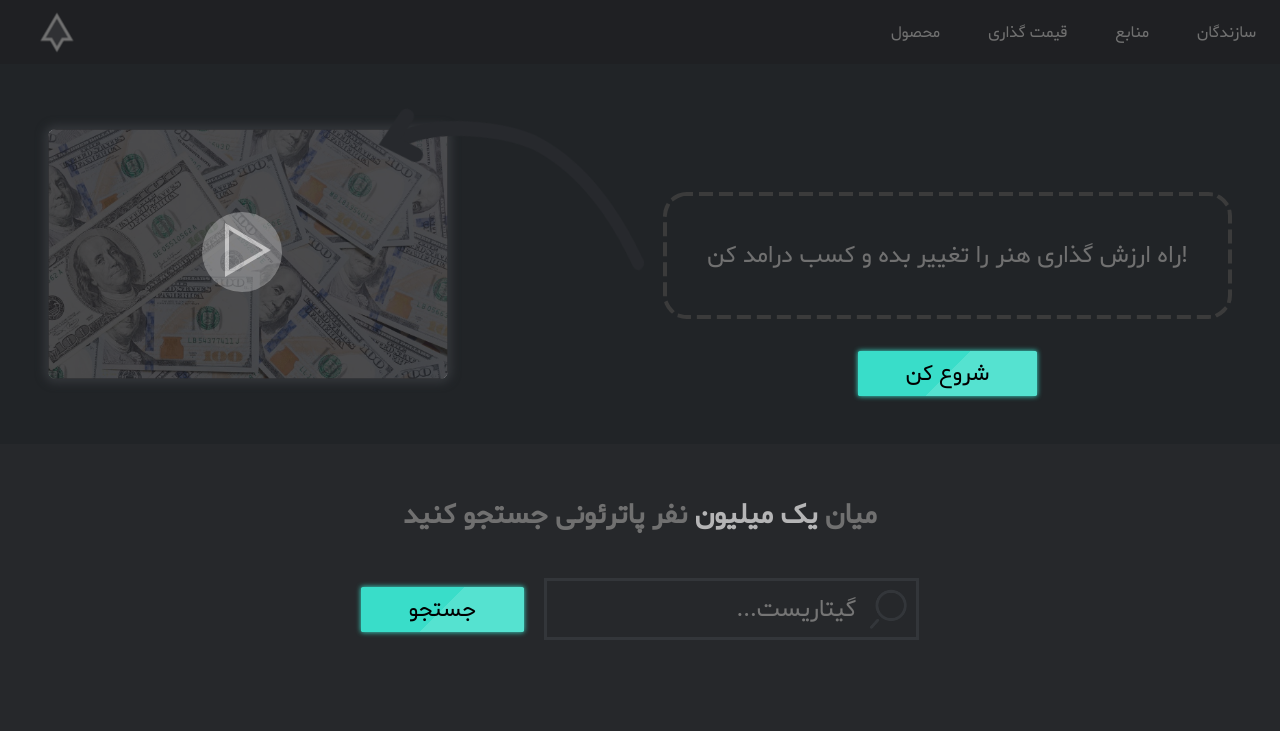
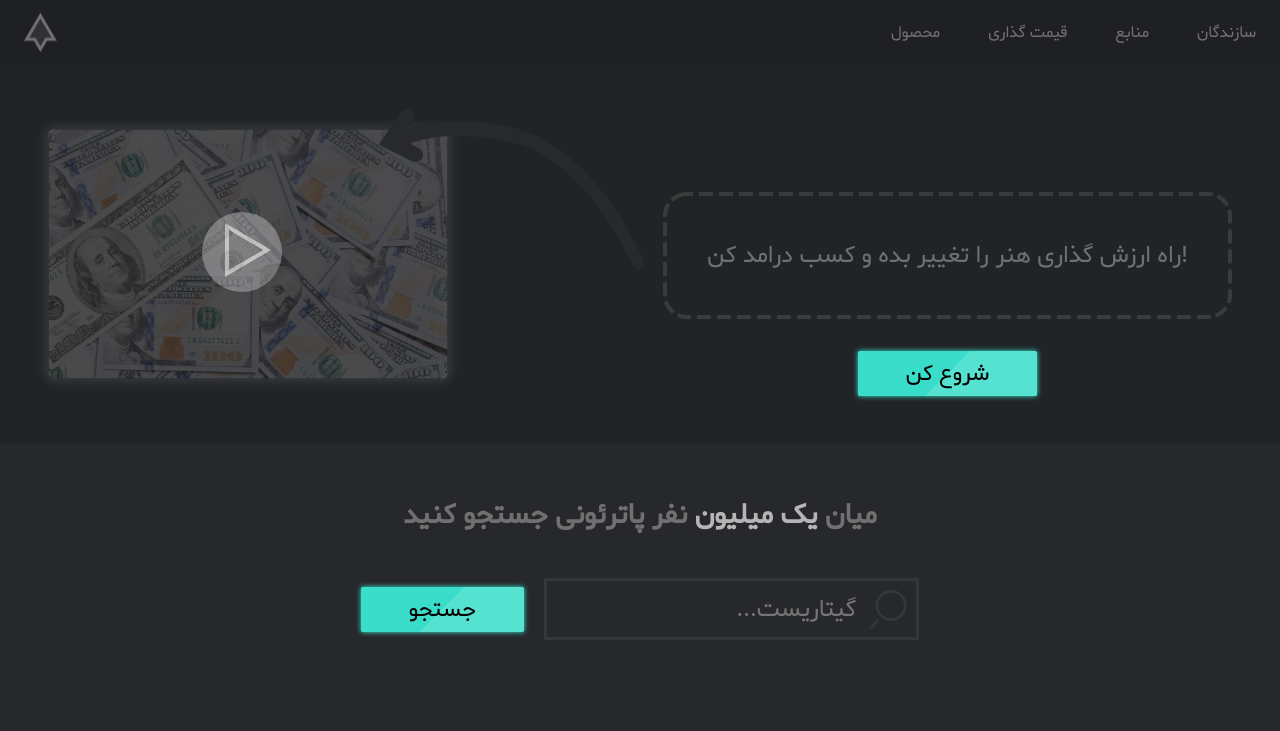
Before and after one commit to kolako54/patreon, a React (Create React App) app in the folder client/: page / in a window 1280 px wide. Shown: the top 731 px of the page. Built offline with nearby package versions, Linux system fonts and the light colour scheme.

Commit message:
fix: remove logo's extra space

```diff
--- a/client/src/components/Navbar/Navbar.module.css
+++ b/client/src/components/Navbar/Navbar.module.css
@@ -9,6 +9,7 @@
 
 .nav-logo {
   transform: scale(0.5);
+  transform-origin: left center;
   margin-right: auto;
 }
 
```
